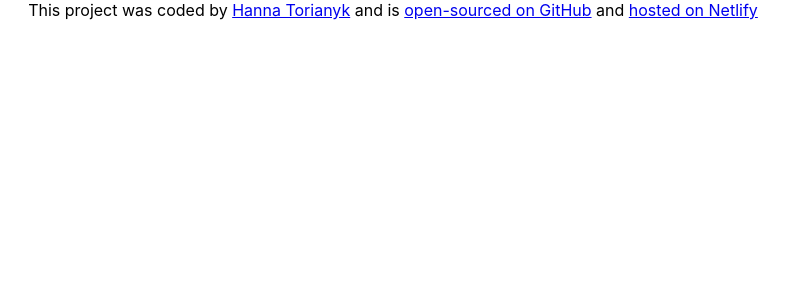
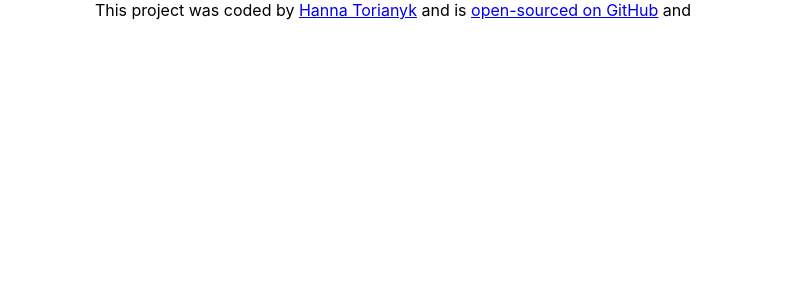
Before and after one commit to torianykhanna/react-weather-app, a React (Create React App) app: page / in a window 1280 px wide. Shown: the top 300 px of the page, without its empty margins (247-1035 px from the left). Built offline with nearby package versions, Linux system fonts and the light colour scheme.

Commit message:
Update App.js

```diff
--- a/src/App.js
+++ b/src/App.js
@@ -23,9 +23,9 @@
             open-sourced on GitHub
           </a>{" "}
           and{" "}
-          <a href="#" target="_blank" rel="noreferrer">
+          {/* <a href="#" target="_blank" rel="noreferrer">
             hosted on Netlify
-          </a>
+          </a> */}
         </footer>
       </div>
     </div>
```
